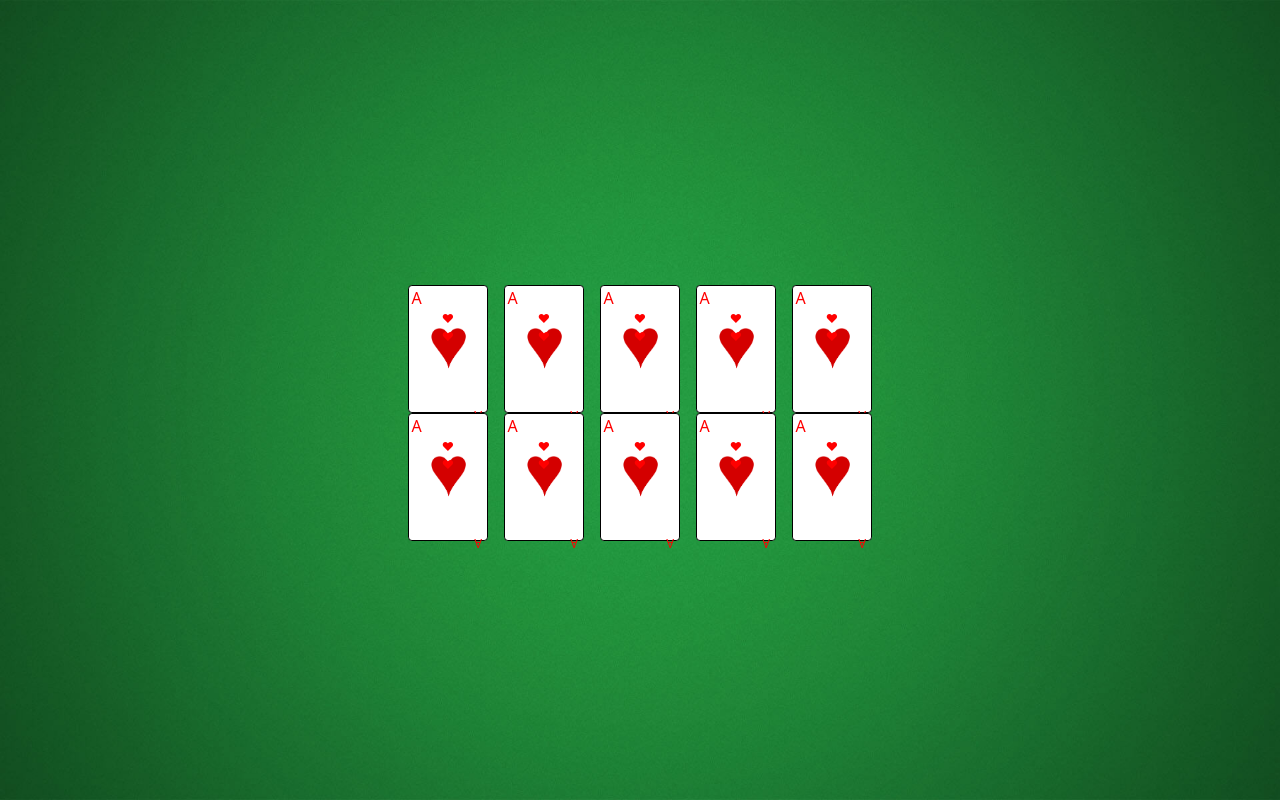
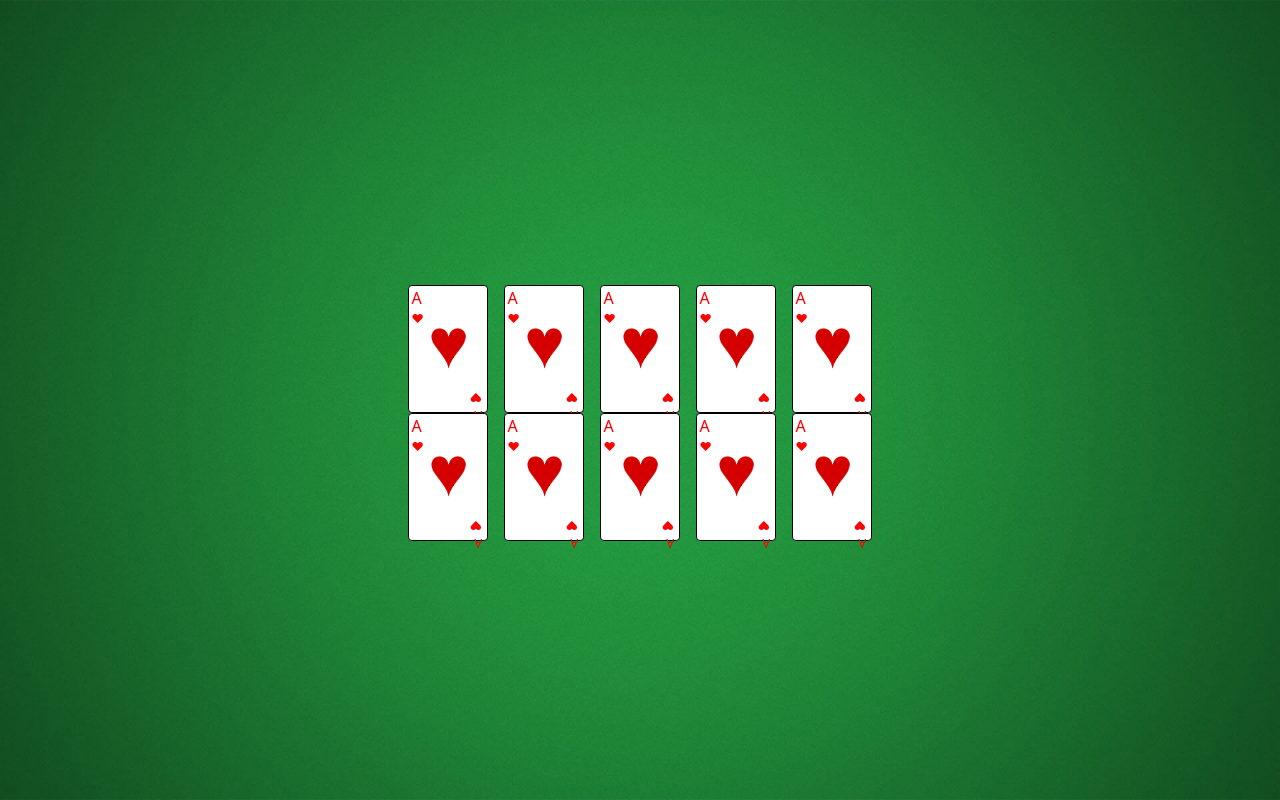
Before and after one commit to TomBer101/chinese-poker, a React (Create React App) app: page / in a window 1280 px wide. Built offline with nearby package versions, Linux system fonts and the light colour scheme.

Commit message:
before changong card.

```diff
--- a/src/styles/game-components/Card.css
+++ b/src/styles/game-components/Card.css
@@ -29,12 +29,12 @@
   margin-right: 0.4vw;
 }
 
-.card__suite-left {
+.card__suit-left {
   text-align: left;
   margin-left: 0.2vw;
 }
 
-.card__suite-right {
+.card__suit-right {
   text-align: left;
   position: relative;
   transform: rotate(180deg);
```
